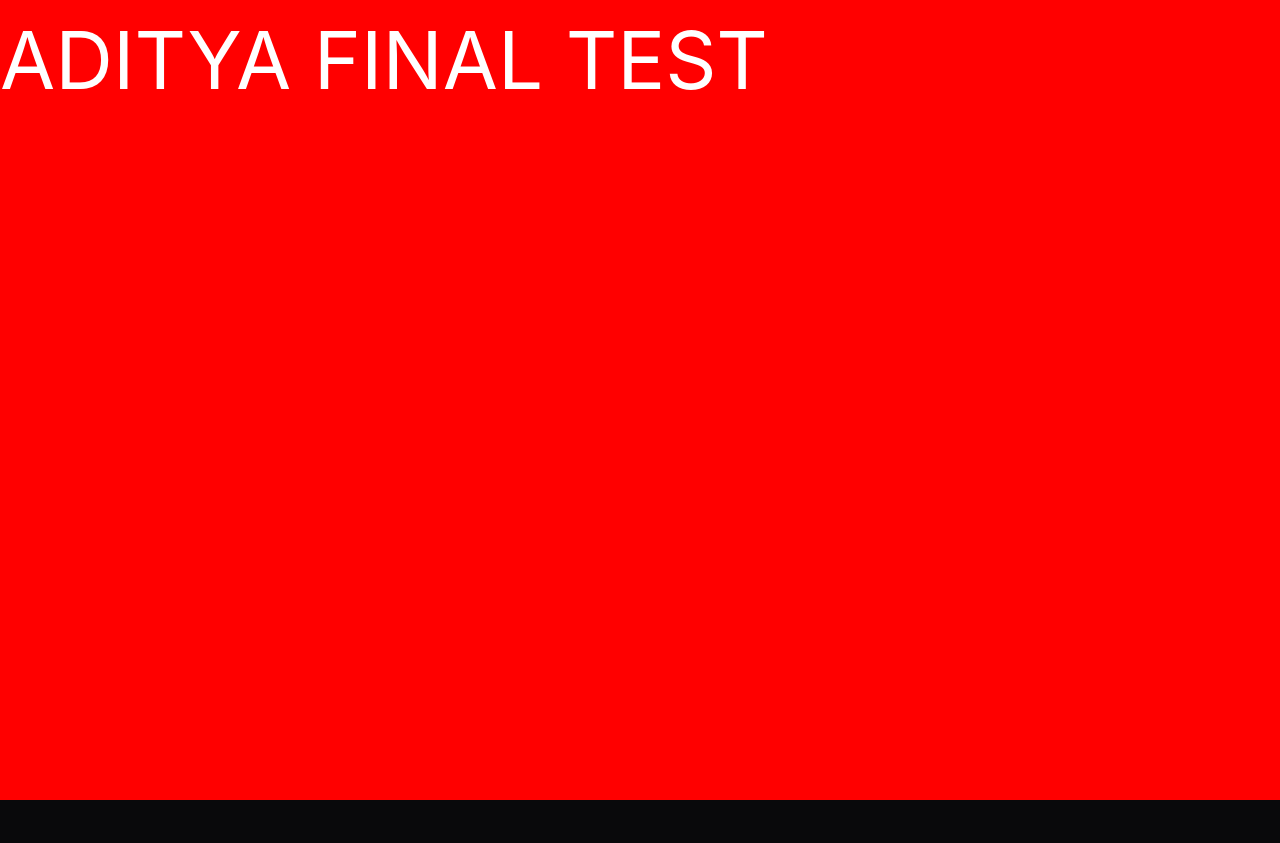
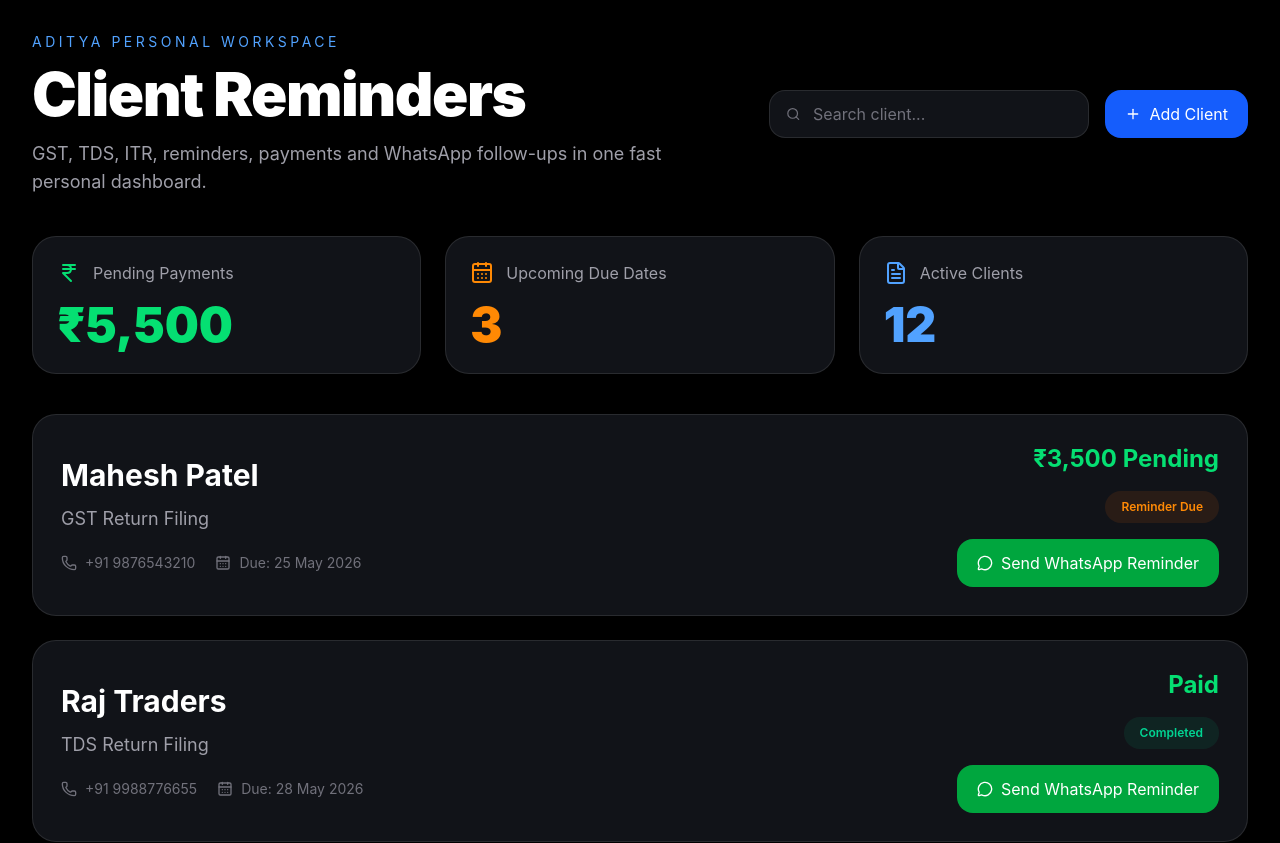
Before and after one commit to adityachavea-art/chavda-os, a Next.js app: page /crm in a window 1280 px wide. Shown: the top 843 px of the page. Before the commit the page ends 800 px from the top, so only its background shows below. Built offline with nearby package versions, Linux system fonts and the light colour scheme.

Commit message:
personal crm final

```diff
--- a/src/app/crm/page.tsx
+++ b/src/app/crm/page.tsx
@@ -1,9 +1,187 @@
+"use client";
+
+import {
+  Search,
+  Plus,
+  Phone,
+  CalendarDays,
+  MessageCircle,
+  IndianRupee,
+  FileText,
+} from "lucide-react";
+
+const clients = [
+  {
+    name: "Mahesh Patel",
+    work: "GST Return Filing",
+    phone: "+91 9876543210",
+    due: "25 May 2026",
+    payment: "₹3,500 Pending",
+    status: "Reminder Due",
+  },
+  {
+    name: "Raj Traders",
+    work: "TDS Return Filing",
+    phone: "+91 9988776655",
+    due: "28 May 2026",
+    payment: "Paid",
+    status: "Completed",
+  },
+  {
+    name: "Amit Shah",
+    work: "ITR Filing",
+    phone: "+91 9123456789",
+    due: "30 May 2026",
+    payment: "₹2,000 Pending",
+    status: "Pending Docs",
+  },
+];
+
 export default function CRMPage() {
   return (
-    <div style={{ background: "red", height: "100vh" }}>
-      <h1 style={{ color: "white", fontSize: "80px" }}>
-        ADITYA FINAL TEST
-      </h1>
+    <div className="min-h-screen bg-black p-8 text-white">
+      {/* HEADER */}
+
+      <div className="flex flex-col gap-6 xl:flex-row xl:items-center xl:justify-between">
+        <div>
+          <p className="text-sm uppercase tracking-[0.25em] text-blue-400">
+            Aditya Personal Workspace
+          </p>
+
+          <h1 className="mt-3 text-6xl font-black tracking-tight">
+            Client Reminders
+          </h1>
+
+          <p className="mt-4 max-w-2xl text-lg text-zinc-400">
+            GST, TDS, ITR, reminders, payments and WhatsApp
+            follow-ups in one fast personal dashboard.
+          </p>
+        </div>
+
+        <div className="flex items-center gap-4">
+          <div className="flex h-12 w-[320px] items-center gap-3 rounded-2xl border border-white/10 bg-[#111318] px-4">
+            <Search className="h-4 w-4 text-zinc-500" />
+
+            <input
+              placeholder="Search client..."
+              className="w-full bg-transparent text-sm outline-none placeholder:text-zinc-500"
+            />
+          </div>
+
+          <button className="flex items-center gap-2 rounded-2xl bg-blue-600 px-5 py-3 text-sm font-medium transition hover:bg-blue-500">
+            <Plus className="h-4 w-4" />
+
+            Add Client
+          </button>
+        </div>
+      </div>
+
+      {/* STATS */}
+
+      <div className="mt-10 grid grid-cols-1 gap-6 md:grid-cols-3">
+        <div className="rounded-3xl border border-white/10 bg-[#111318] p-6">
+          <div className="flex items-center gap-3">
+            <IndianRupee className="h-6 w-6 text-green-400" />
+
+            <p className="text-zinc-400">
+              Pending Payments
+            </p>
+          </div>
+
+          <h2 className="mt-4 text-5xl font-black text-green-400">
+            ₹5,500
+          </h2>
+        </div>
+
+        <div className="rounded-3xl border border-white/10 bg-[#111318] p-6">
+          <div className="flex items-center gap-3">
+            <CalendarDays className="h-6 w-6 text-orange-400" />
+
+            <p className="text-zinc-400">
+              Upcoming Due Dates
+            </p>
+          </div>
+
+          <h2 className="mt-4 text-5xl font-black text-orange-400">
+            3
+          </h2>
+        </div>
+
+        <div className="rounded-3xl border border-white/10 bg-[#111318] p-6">
+          <div className="flex items-center gap-3">
+            <FileText className="h-6 w-6 text-blue-400" />
+
+            <p className="text-zinc-400">
+              Active Clients
+            </p>
+          </div>
+
+          <h2 className="mt-4 text-5xl font-black text-blue-400">
+            12
+          </h2>
+        </div>
+      </div>
+
+      {/* CLIENTS */}
+
+      <div className="mt-10 grid gap-6">
+        {clients.map((client) => (
+          <div
+            key={client.name}
+            className="rounded-3xl border border-white/10 bg-[#111318] p-7 transition hover:border-blue-500/30"
+          >
+            <div className="flex flex-col gap-6 xl:flex-row xl:items-center xl:justify-between">
+              <div>
+                <h2 className="text-3xl font-bold">
+                  {client.name}
+                </h2>
+
+                <p className="mt-3 text-lg text-zinc-400">
+                  {client.work}
+                </p>
+
+                <div className="mt-5 flex flex-wrap gap-5 text-sm text-zinc-500">
+                  <div className="flex items-center gap-2">
+                    <Phone className="h-4 w-4" />
+
+                    {client.phone}
+                  </div>
+
+                  <div className="flex items-center gap-2">
+                    <CalendarDays className="h-4 w-4" />
+
+                    Due: {client.due}
+                  </div>
+                </div>
+              </div>
+
+              <div className="flex flex-col items-start gap-4 xl:items-end">
+                <div className="text-2xl font-bold text-green-400">
+                  {client.payment}
+                </div>
+
+                <span
+                  className={`rounded-full px-4 py-2 text-xs font-semibold ${
+                    client.status === "Completed"
+                      ? "bg-emerald-500/10 text-emerald-400"
+                      : client.status === "Reminder Due"
+                      ? "bg-orange-500/10 text-orange-400"
+                      : "bg-blue-500/10 text-blue-400"
+                  }`}
+                >
+                  {client.status}
+                </span>
+
+                <button className="flex items-center gap-2 rounded-2xl bg-green-600 px-5 py-3 text-sm font-semibold transition hover:bg-green-500">
+                  <MessageCircle className="h-4 w-4" />
+
+                  Send WhatsApp Reminder
+                </button>
+              </div>
+            </div>
+          </div>
+        ))}
+      </div>
     </div>
   );
 }
```
